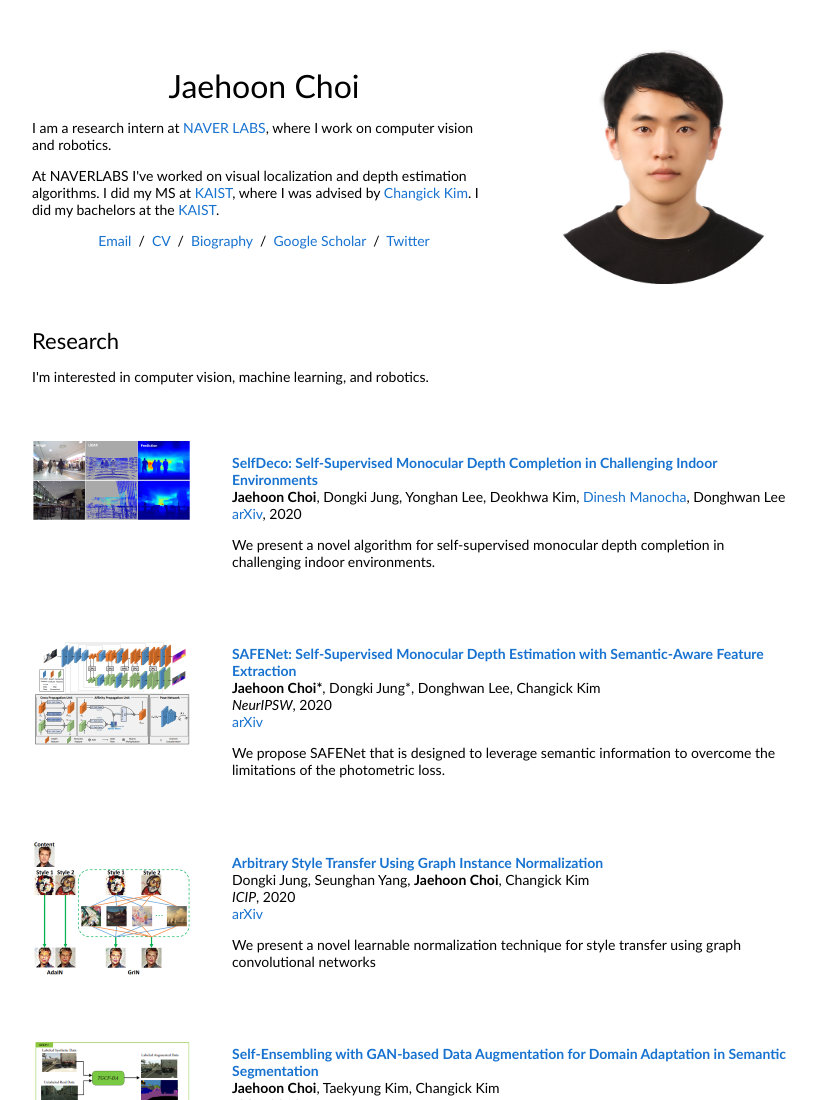
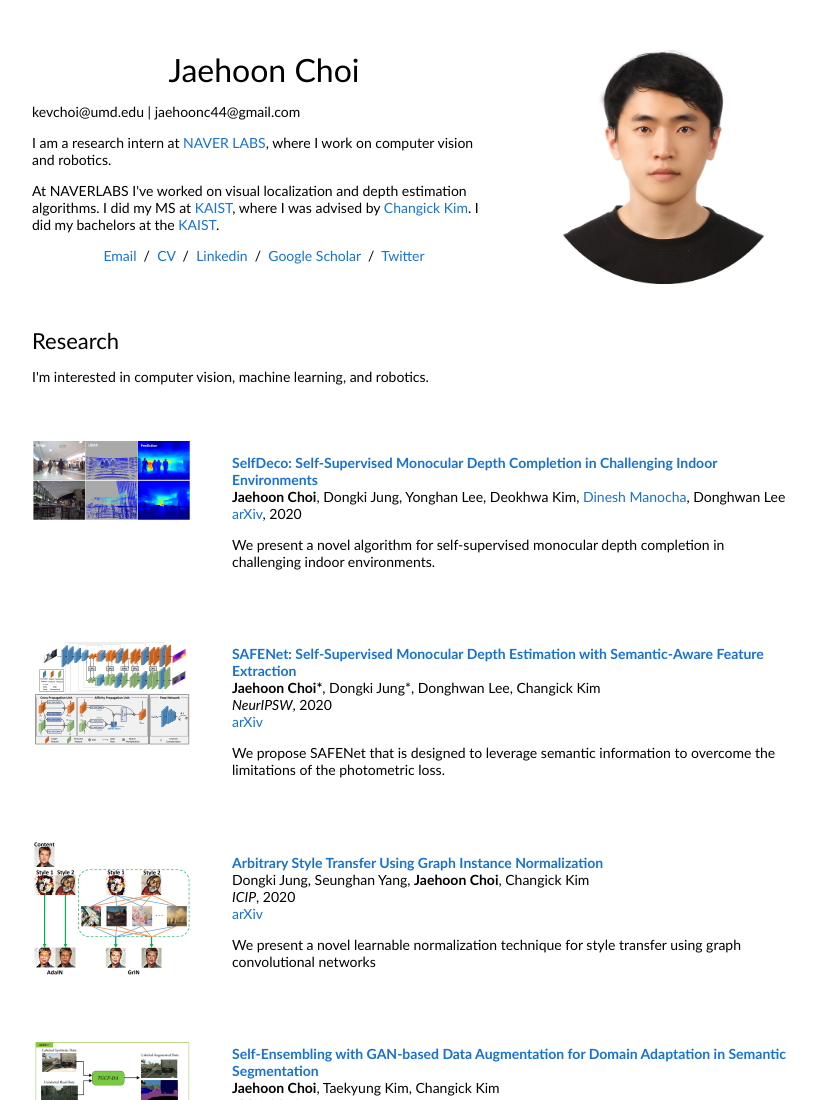
Before and after one commit to JH-Choi/jh-choi.github.io, a plain HTML site: page index.html in a window 1280 px wide. Shown: the top 1100 px of the page, without its empty margins (228-1044 px from the left). Drawn offline with Linux system fonts and the light colour scheme.

Commit message:
Update index.html

```diff
--- a/index.html
+++ b/index.html
@@ -20,6 +20,8 @@
               <p style="text-align:center">
                 <name>Jaehoon Choi</name>
               </p>
+               <p>kevchoi@umd.edu | jaehoonc44@gmail.com
+              </p>
               <p>I am a research intern at <a href="https://www.naverlabs.com/en/">NAVER LABS</a>, where I work on computer vision and robotics.
               </p>
               <p>
@@ -28,7 +30,7 @@
               <p style="text-align:center">
                 <a href="mailto:jaehoonc44@gmail.com">Email</a> &nbsp/&nbsp
                 <a href="data/JaehoonChoi-CV.pdf">CV</a> &nbsp/&nbsp
-                <a href="data/JaehoonChoi-bio.txt">Biography</a> &nbsp/&nbsp
+                <a href="https://www.linkedin.com/in/jaehoon-choi-157709b5/">Linkedin</a> &nbsp/&nbsp
                 <a href="https://scholar.google.com/citations?user=kila11YAAAAJ&hl=en">Google Scholar</a> &nbsp/&nbsp
                 <a href="https://twitter.com/jaehoonc44">Twitter</a>
               </p>
```
